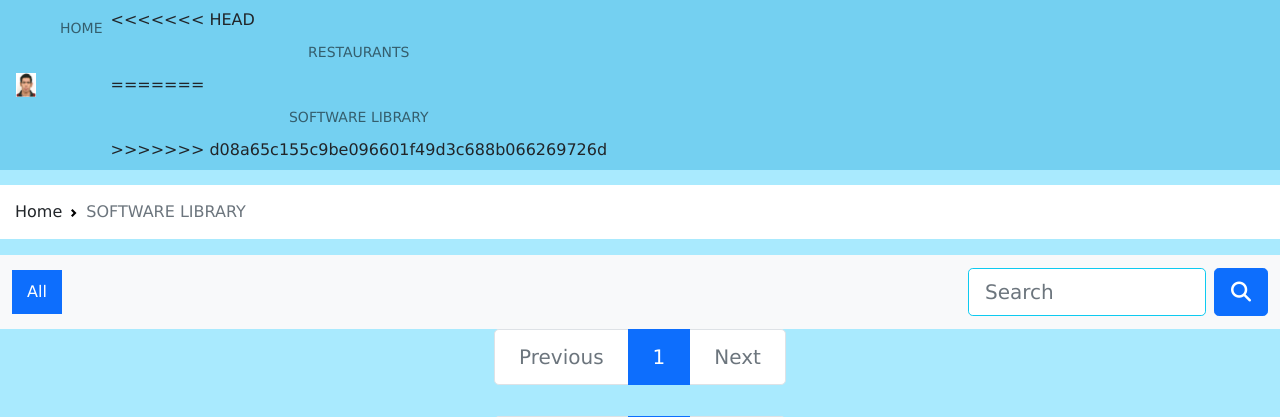
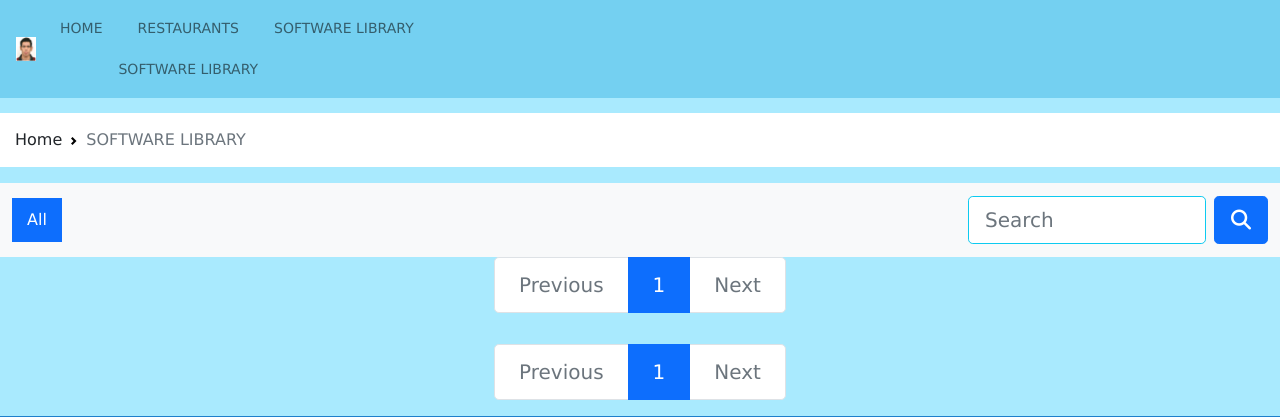
Before and after one commit to AlexandreBrunoDiasOmonte/Dias_Omonte, a Django app: page /software-library/ in a window 1280 px wide. Shown: the top 417 px of the page. Run offline with Django 3.2, Linux system fonts and the light colour scheme; data that the repository does not hold is empty; some libraries are stand-ins or nearby versions.

Commit message:
update HOME

```diff
--- a/templates/layout/menu.html
+++ b/templates/layout/menu.html
@@ -11,11 +11,11 @@
         <a class="nav-link brand accueil lien" href="{% url 'home' %}">HOME</a>
       </li>
       <li class="nav-item active">
-<<<<<<< HEAD
         <a class="nav-link brand lien" href="{% url 'RESTAURANTS:restaurants' %}">RESTAURANTS</a>
-=======
         <a class="nav-link brand lien" href="{% url 'SOFTWARE_LIBRARY:software-library' %}">SOFTWARE LIBRARY</a>
->>>>>>> d08a65c155c9be096601f49d3c688b066269726d
+      </li>
+      <li class="nav-item active">
+        <a class="nav-link brand lien" href="{% url 'SOFTWARE_LIBRARY:software-library' %}">SOFTWARE LIBRARY</a>
       </li>
     </ul>
   </div>
```
